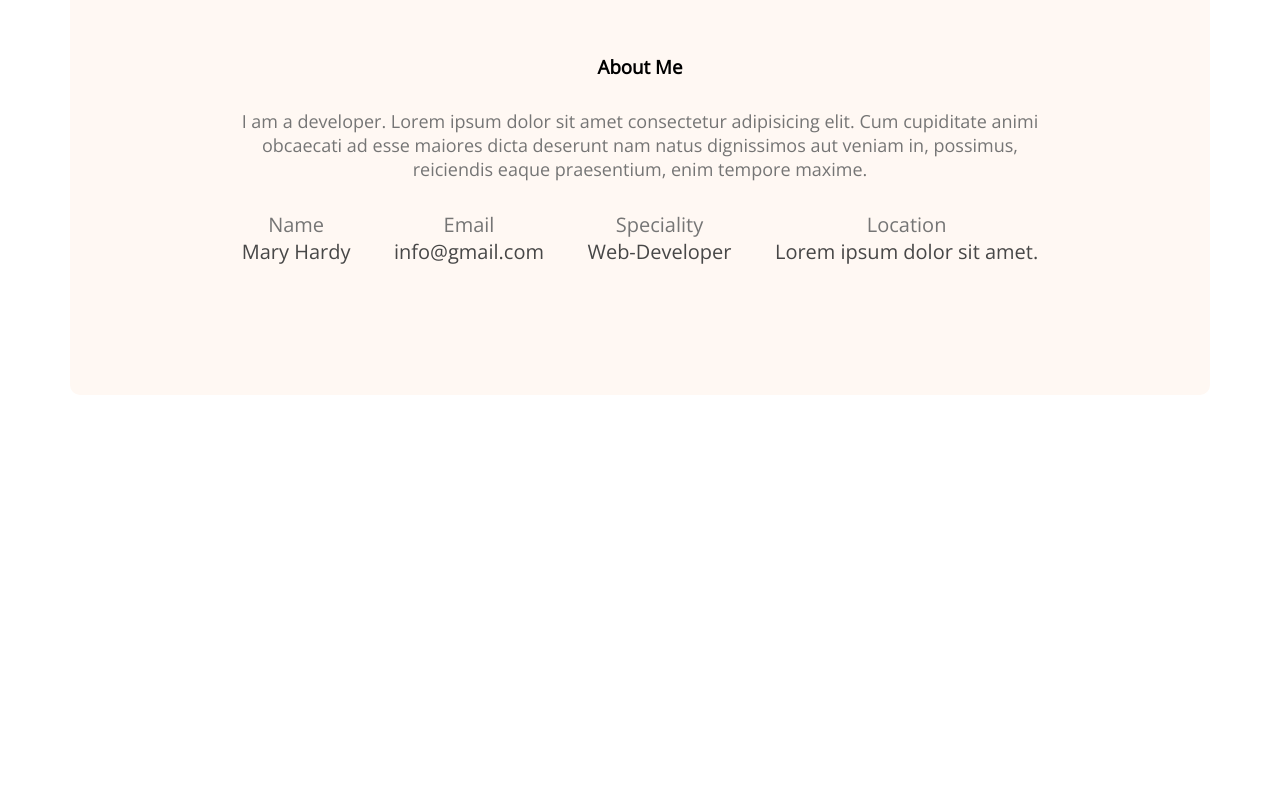
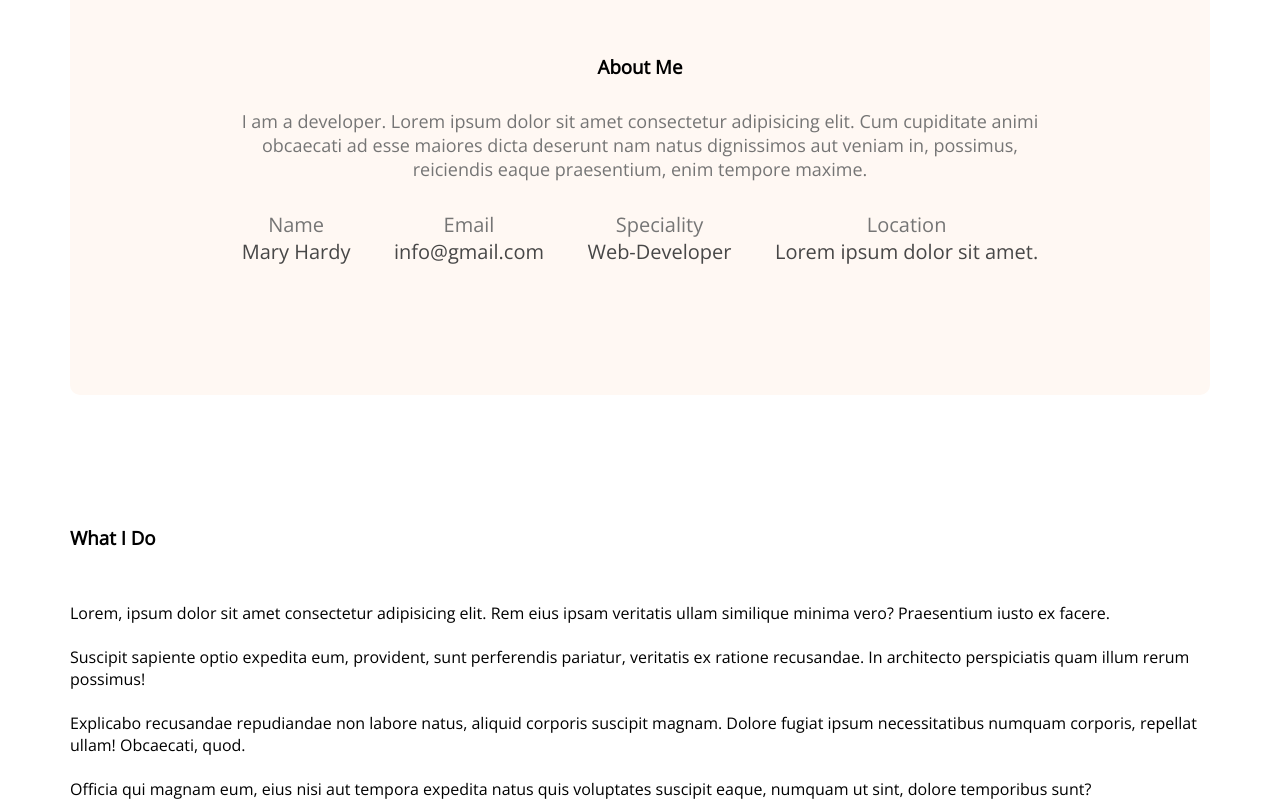
Before and after one commit to mimonym/personal-portfolio, a plain HTML site: page index.html in a window 1280 px wide. Shown: the part 1051-1851 px from the top of the page. Before the commit the page ends 1446 px from the top, so only its background shows below. Drawn offline with nearby package versions, Linux system fonts and the light colour scheme.

Commit message:
start what I am section

```diff
--- a/index.html
+++ b/index.html
@@ -62,6 +62,33 @@
                 </div>
             </div>
         </section>
+        <!-- What I do section -->
+        <section class="what-i-do">
+            <h3 class="section-title">What I Do</h3>
+            <!-- .skills-container>.skill*4>img+p.skill-title+p.skill-des>lorem20 -->
+            <div class="skills-container">
+                <div class="skill">
+                    <img src="" alt="">
+                    <p class="skill-title"></p>
+                    <p class="skill-des">Lorem, ipsum dolor sit amet consectetur adipisicing elit. Rem eius ipsam veritatis ullam similique minima vero? Praesentium iusto ex facere.</p>
+                </div>
+                <div class="skill">
+                    <img src="" alt="">
+                    <p class="skill-title"></p>
+                    <p class="skill-des">Suscipit sapiente optio expedita eum, provident, sunt perferendis pariatur, veritatis ex ratione recusandae. In architecto perspiciatis quam illum rerum possimus!</p>
+                </div>
+                <div class="skill">
+                    <img src="" alt="">
+                    <p class="skill-title"></p>
+                    <p class="skill-des">Explicabo recusandae repudiandae non labore natus, aliquid corporis suscipit magnam. Dolore fugiat ipsum necessitatibus numquam corporis, repellat ullam! Obcaecati, quod.</p>
+                </div>
+                <div class="skill">
+                    <img src="" alt="">
+                    <p class="skill-title"></p>
+                    <p class="skill-des">Officia qui magnam eum, eius nisi aut tempora expedita natus quis voluptates suscipit eaque, numquam ut sint, dolore temporibus sunt?</p>
+                </div>
+            </div>
+        </section>
     </main>
     <!-- Main section ends -->
 
--- a/styles/portfolio.css
+++ b/styles/portfolio.css
@@ -95,3 +95,8 @@ main{
     font-size: 20px;
     color: #474747;
 }
+/* What I do section styles */
+.what-i-do{
+    margin-top: 130px;
+    margin-bottom: ;
+}
```
